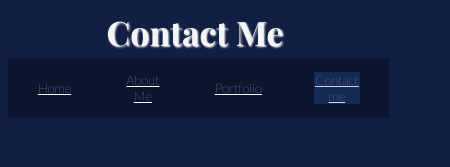
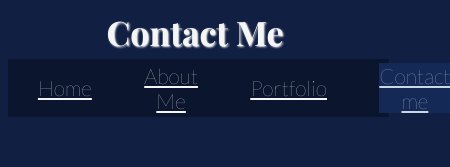
Before and after one commit to KristieB1/KristieB1.githib.io, a plain HTML site: page contact_me.html in a window 390 px wide. Shown: the top 167 px of the page, 450 px wide, since content can reach past the window. Drawn offline with nearby package versions, Linux system fonts and the light colour scheme; a web font is replaced by a local one.

Commit message:
resizing the links

```diff
--- a/styles.css
+++ b/styles.css
@@ -424,7 +424,7 @@ footer{
 nav{
         display: inline-flexbox;
         flex-wrap: wrap;
-        font-size: 3vh;
+        font-size: 2.5vh;
     }
 a{
         margin-left: 2%;
@@ -517,7 +517,7 @@ footer{
 nav{
         display: inline-flexbox;
         flex-wrap: wrap;
-        font-size: 3vh;
+        font-size: 2.5vh;
     }
 a{
         margin-left: 2%;
--- a/styles_carousel.css
+++ b/styles_carousel.css
@@ -59,6 +59,8 @@ nav{
     color: white;
     align-items: center;
     width: 100%;
+    font-size: 2vh;
+
 
 }
 
@@ -234,4 +236,8 @@ footer{
         padding-bottom: 10px;
         height: 50%;
     }
+
+    nav{
+        font-size: 2.5vh;
+    }
 }
--- a/styles_form.css
+++ b/styles_form.css
@@ -349,6 +349,9 @@ button {
             height: 3vh;
         }
 
+        nav{
+            font-size: 2.5vh;
+        }
 
 }
 
@@ -423,6 +426,10 @@ button {
 
     }
 
+    nav{
+        font-size: 2.5vh;
+    }
+
 
     #space{
         min-height: 20vh;
@@ -462,8 +469,8 @@ button {
 
     nav{
         display: inline-flex;
-        font-size: small;
         height: 6vh;
+        font-size: 2.5vh;
 
     }
 
```
